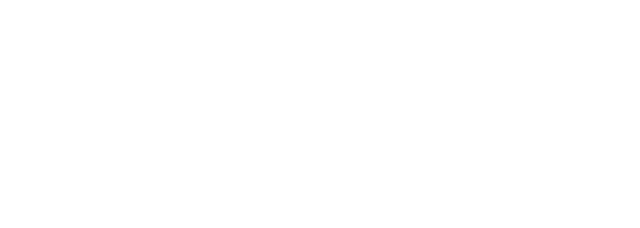
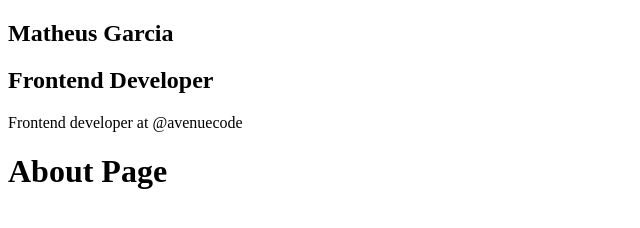
Before and after one commit to matlopgar/blog-gatsby, a Gatsby site: page /about in a window 1280 px wide. Before the commit this address had no page. Shown: the whole page, without its empty margins (0-640 px from the left). Built offline with nearby package versions, Linux system fonts and the light colour scheme; Gatsby itself is replaced by a stand-in of ours.

Commit message:
layout and home

```diff
--- /dev/null
+++ b/src/components/Profile/index.js
@@ -0,0 +1,11 @@
+import React from "react";
+
+const Profile = () => (
+    <div className="Profile-wrapper">
+        <h1>Matheus Garcia</h1>
+        <h2>Frontend Developer</h2>
+        <p>Frontend developer at @avenuecode</p>
+    </div>
+)
+
+export default Profile
--- a/src/components/layout.js
+++ b/src/components/layout.js
@@ -1,11 +1,17 @@
 import * as React from "react"
 import PropTypes from "prop-types"
+import Profile from "./Profile"
 
 const Layout = ({ children }) => {
 
 
   return (
-        <main>{children}</main>
+    <>
+      <aside>
+        <Profile></Profile>
+      </aside>
+      <main>{children}</main>
+    </>
   )
 }
 
--- /dev/null
+++ b/src/pages/about.js
@@ -0,0 +1,13 @@
+import React from 'react'
+import Layout from '../components/layout'
+import Seo from '../components/seo'
+
+
+const AboutPage = () => (
+    <Layout>
+        <Seo title="About" />
+        <h1>About Page</h1>
+    </Layout>
+)
+
+export default AboutPage
```
Also changed, not shown: src/pages/index.js (line endings or trailing spaces).
